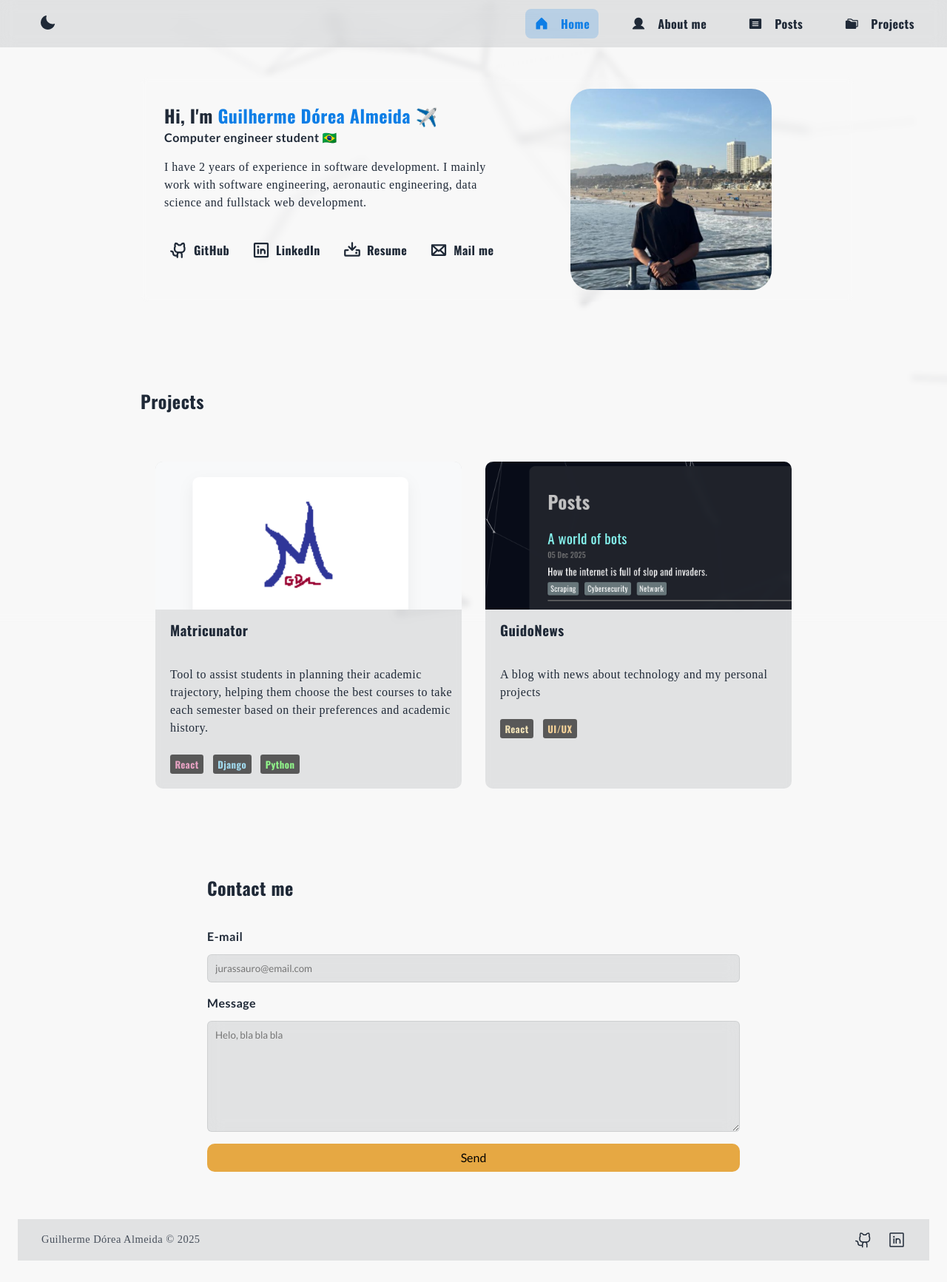
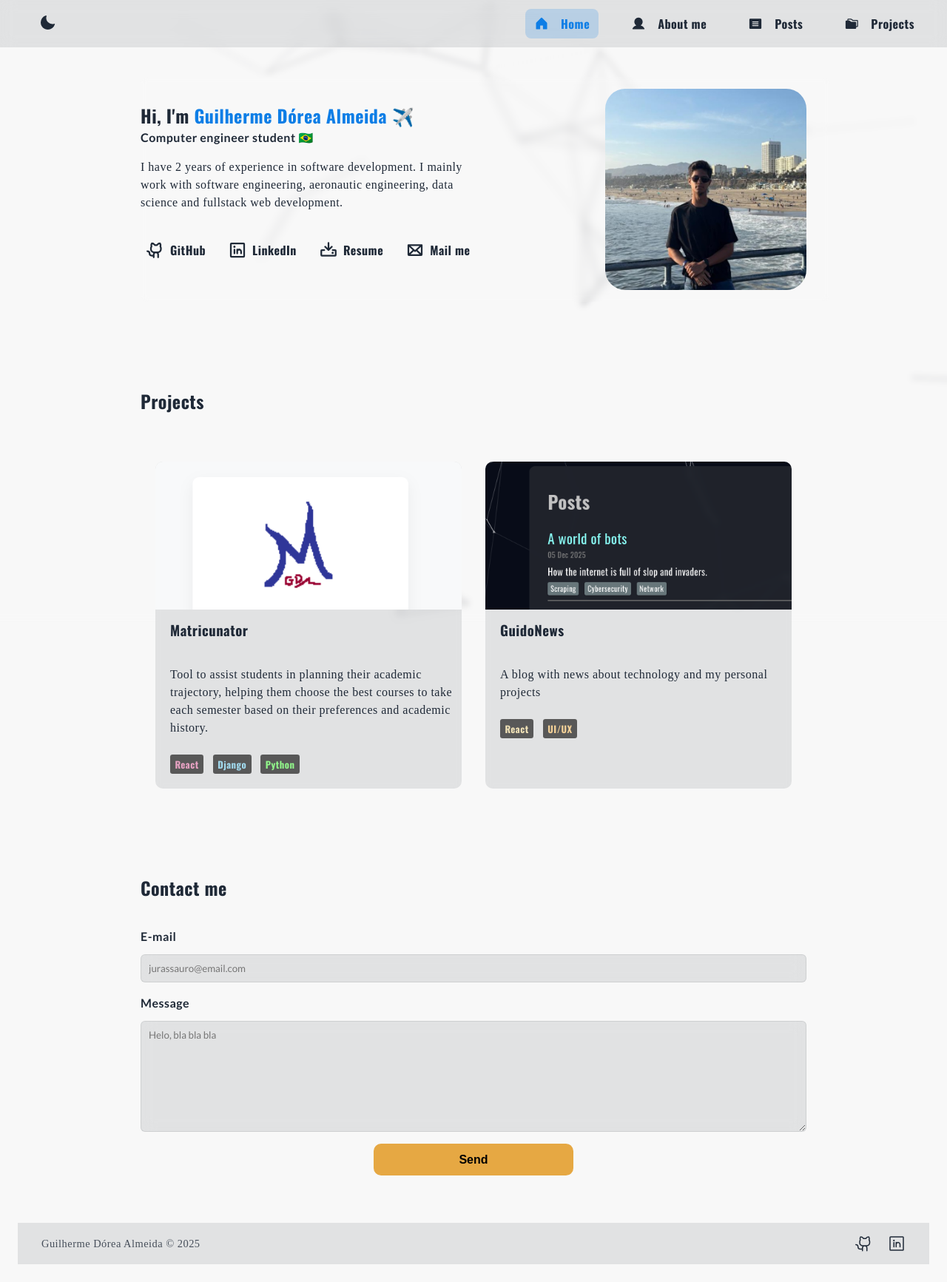
Before and after one commit to GuilhermeDorea/landing, a React (Vite) app: page / in a window 1280 px wide. Shown: the whole page at 74% size. Built offline with nearby package versions, Linux system fonts and the light colour scheme.

Commit message:
feat: Ultimo commit da v2

```diff
--- a/src/components/ContactForm.jsx
+++ b/src/components/ContactForm.jsx
@@ -1,5 +1,6 @@
 import { useForm, ValidationError } from '@formspree/react';
 import '../styles/ContactForm.css';
+import '../styles/index.css';
 
 export function ContactForm() {
   const [state, handleSubmit] = useForm('xvgeqpgv');
@@ -22,9 +23,11 @@ export function ContactForm() {
         <ValidationError prefix="Message" field="message" errors={state.errors} />
       </div>
 
-      <button type="submit" disabled={state.submitting} className="MyButton">
-        {state.submitting ? 'Sending...' : 'Send'}
-      </button>
+      <div className="butao-div">
+        <button type="submit" disabled={state.submitting} style={{ width: '30%' }}>
+          {state.submitting ? 'Sending...' : 'Send'}
+        </button>
+      </div>
     </form>
   );
 }
--- a/src/pages/AboutMe.jsx
+++ b/src/pages/AboutMe.jsx
@@ -85,7 +85,7 @@ export function AboutMe() {
   return (
     <div className="container about-me-container ">
       {/* === Sobre mim === */}
-      <AnimatedSection className="about-me-card" yOffset={-50}>
+      <AnimatedSection yOffset={-50}>
         <h1>About me</h1>
         <p>
           I'm Guilherme Dórea Almeida. A computer engineering student at the 8° period (4 reamaining), living in
@@ -118,7 +118,7 @@ export function AboutMe() {
         </div>
       </AnimatedSection>
       {/* === Card de experiencia === */}
-      <AnimatedSection className="about-me-card card" yOffset={0}>
+      <AnimatedSection className="container" yOffset={0}>
         <h2>Experience</h2>
         <div className="timeline-container">
           {experiences.map((item) => (
--- a/src/pages/Blog.jsx
+++ b/src/pages/Blog.jsx
@@ -35,8 +35,8 @@ export function BlogPost() {
   return (
     <>
       <div className="container">
-        <h1>{post.title}</h1>
-        <p className="post-date">{post.date}</p>
+        <h1 style={{ marginBottom: '-1rem' }}>{post.title}</h1>
+        <h4 className="post-date">{post.date}</h4>
         <hr />
         <div className="markdown-content">
           <ReactMarkdown>{post.content}</ReactMarkdown>
--- a/src/styles/AboutMe.css
+++ b/src/styles/AboutMe.css
@@ -1,8 +1,5 @@
-.about-me-container {
-}
-
-.about-me-card {
-  padding: 1em;
+.timeline-role {
+  padding-left: 0.5rem;
 }
 
 /* SKILLS */
--- a/src/styles/ContactForm.css
+++ b/src/styles/ContactForm.css
@@ -1,5 +1,5 @@
 .contact-container {
-  width: 80%;
+  width: 100%;
 }
 
 .contact-form {
@@ -37,3 +37,7 @@
   padding: 20px;
   border-radius: 8px;
 }
+
+.butao-div {
+  text-align: center;
+}
--- a/src/styles/Home.css
+++ b/src/styles/Home.css
@@ -10,6 +10,7 @@
   text-align: left;
   display: grid;
   grid-template-columns: 1.2fr 1.1fr;
+  padding-left: 0;
 }
 
 .avatar {
@@ -20,7 +21,7 @@
 
 .right-starter-decor {
   display: flex;
-  justify-content: center;
+  justify-content: right;
   align-items: center;
 }
 .left-starter-decor {
--- a/src/styles/index.css
+++ b/src/styles/index.css
@@ -75,17 +75,15 @@ a:hover {
 }
 
 button {
-  border-radius: 8px;
   border: 1px transparent;
-  padding: 0.6em 1.2em;
+  padding: 0.8em 1.2em;
   font-size: 1em;
-  font-family: inherit;
+  font-weight: bold;
   cursor: pointer;
   background-color: var(--secondary);
   border-radius: 10px;
   transition: all 0.2s ease;
 }
-
 button:hover {
   box-shadow: 0 0 5px var(--secondary);
 }
```
